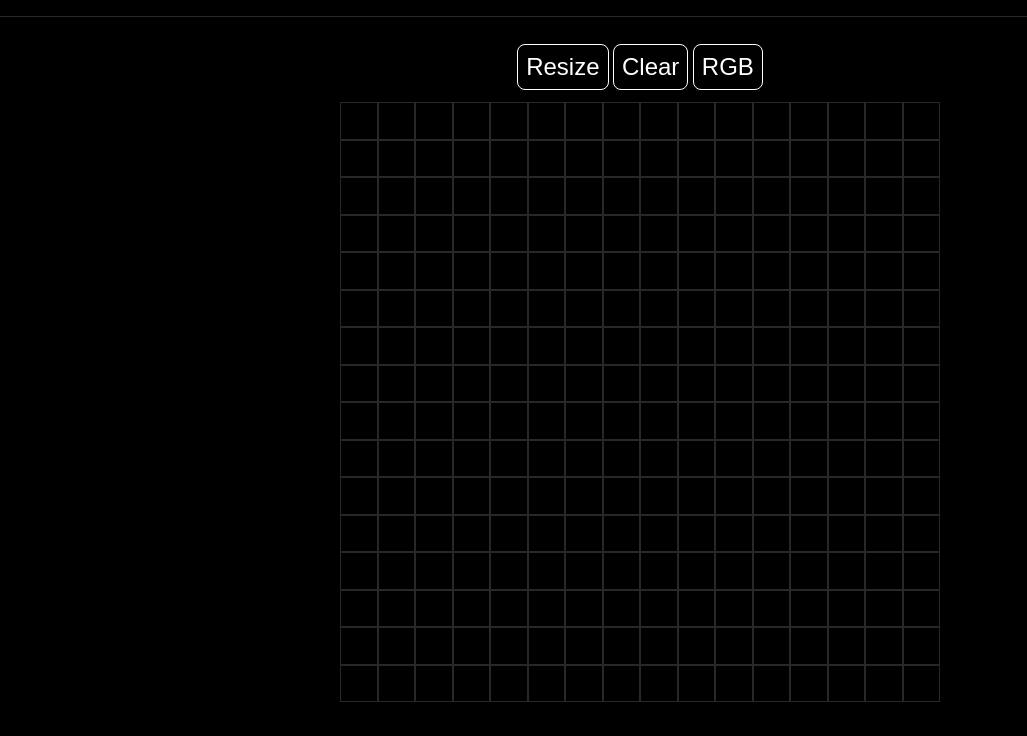
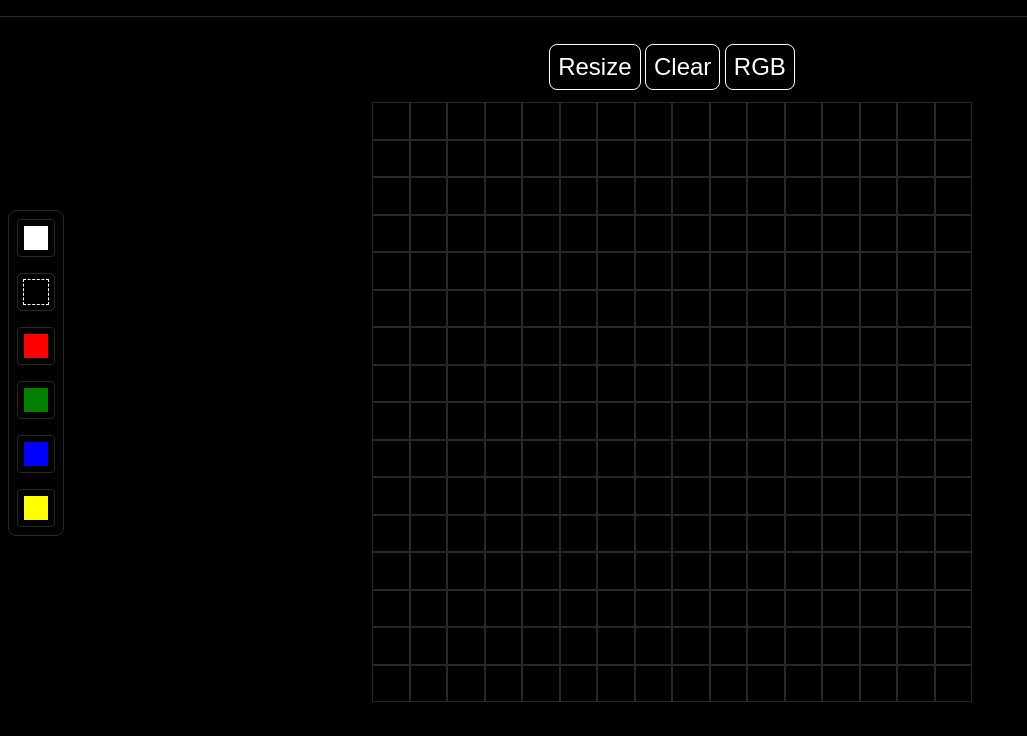
Before and after one commit to LineZealot/Etch-a-sketch, a plain HTML site: page index.html in a window 1280 px wide. Shown: the part 64-800 px from the top of the page, without its empty margins (0-1027 px from the left). Drawn offline with Linux system fonts and the light colour scheme.

Commit message:
Left side pen color controls

```diff
--- a/index.html
+++ b/index.html
@@ -15,10 +15,20 @@
         </div>
 
         <div class="content-body">
-            <div class="controls-top">
-                <button class="button-set-scale">Resize</button>
-                <button class="button-clear-tiles">Clear</button>
-                <button class="button-rgb-mode">RGB</button>
+            <div class="controls-left">
+                <button class="paint white"><div class="color white"></div></button>
+                <button class="paint black"><div class="color black"></div></button>
+                <button class="paint red"><div class="color red"></div></button>
+                <button class="paint green"><div class="color green"></div></button>
+                <button class="paint blue"><div class="color blue"></div></button>
+                <button class="paint yellow"><div class="color yellow"></div></button>
+            </div>
+            <div class="doodle-box">
+                <div class="controls-top">
+                    <button class="button-set-scale">Resize</button>
+                    <button class="button-clear-tiles">Clear</button>
+                    <button class="button-rgb-mode">RGB</button>
+                </div>
             </div>
         </div>
     </div>
--- a/script.js
+++ b/script.js
@@ -1,5 +1,13 @@
-// get content-body
-const contentBody = document.querySelector('.content-body');
+// get doodle-box
+const doodleBox = document.querySelector('.doodle-box');
+
+// get paint color buttons
+const paintWhite = document.querySelector('.paint.white');
+const paintBlack = document.querySelector('.paint.black');
+const paintRed = document.querySelector('.paint.red');
+const paintGreen = document.querySelector('.paint.green');
+const paintBlue = document.querySelector('.paint.blue');
+const paintYellow = document.querySelector('.paint.yellow');
 
 // get button-set-scale
 const buttonSetScale = document.querySelector('.button-set-scale');
@@ -34,7 +42,7 @@ function generateGrid (s) {
         }
         gridSpace.appendChild(gridRow);
     }
-    contentBody.appendChild(gridSpace);
+    doodleBox.appendChild(gridSpace);
 }
 
 // initial 16x16 grid generation on start
@@ -70,3 +78,23 @@ buttonRgb.addEventListener('click', () => {
         tiles[x].style.border = 'solid ' + colorRandom + ' 1px';
     }
 })
+
+// setColor function
+paintWhite.addEventListener('click', () => {
+    color = 'white';
+});
+paintBlack.addEventListener('click', () => {
+    color = 'black';
+});
+paintRed.addEventListener('click', () => {
+    color = 'red';
+});
+paintGreen.addEventListener('click', () => {
+    color = 'green';
+});
+paintBlue.addEventListener('click', () => {
+    color = 'blue';
+});
+paintYellow.addEventListener('click', () => {
+    color = 'yellow';
+});
--- a/style.css
+++ b/style.css
@@ -1,3 +1,4 @@
+/* Global Style Settings */
 body, html {
     margin: 0;
     padding: 0;
@@ -11,6 +12,7 @@ body {
 button {
     all: unset;
 }
+/* Basic Content and Layout Styles */
 .background {
     background-color: black;
     height: 100%;
@@ -30,10 +32,61 @@ button {
 .content-body {
     height: 89%;
     display: flex;
+    flex: auto;
+    justify-content: center;
+    align-items: center;
+}
+.doodle-box {
+    display: flex;
     flex-direction: column;
     justify-content: center;
     align-items: center;
+    flex: auto;
 }
+/* Pen Color Controls */
+.controls-left {
+    border: solid rgb(40, 40, 40) 1px;
+    border-radius: 8px;
+    height: fit-content;
+    width: fit-content;
+    margin-left: 8px;
+    display: flex;
+    flex-direction: column;
+}
+.paint {
+    border: solid rgb(40, 40, 40) 1px;
+    border-radius: 4px;
+    margin: 8px;
+    width: 36px;
+    height: 36px;
+    display: flex;
+    justify-content: center;
+    align-items: center;
+}
+.color {
+    height: 24px;
+    width: 24px;
+}
+/* Paint Color Selection */
+.color.white {
+    background-color: white;
+}
+.color.black {
+    border: dashed white 1px;
+}
+.color.red {
+    background-color: red;
+}
+.color.green {
+    background-color: green;
+}
+.color.blue {
+    background-color: blue;
+}
+.color.yellow {
+    background-color: yellow;
+}
+/* Grid Size and Background Controls*/
 .controls-top {
     margin-bottom: 12px;
 }
@@ -47,6 +100,7 @@ button {
 .button-set-scale:hover, .button-clear-tiles:hover, .button-rgb-mode:hover {
     background-color: rgb(40, 40, 40);
 }
+/* Grid Spacing */
 .grid-space {
     width: 600px;
     height: 600px;
```
